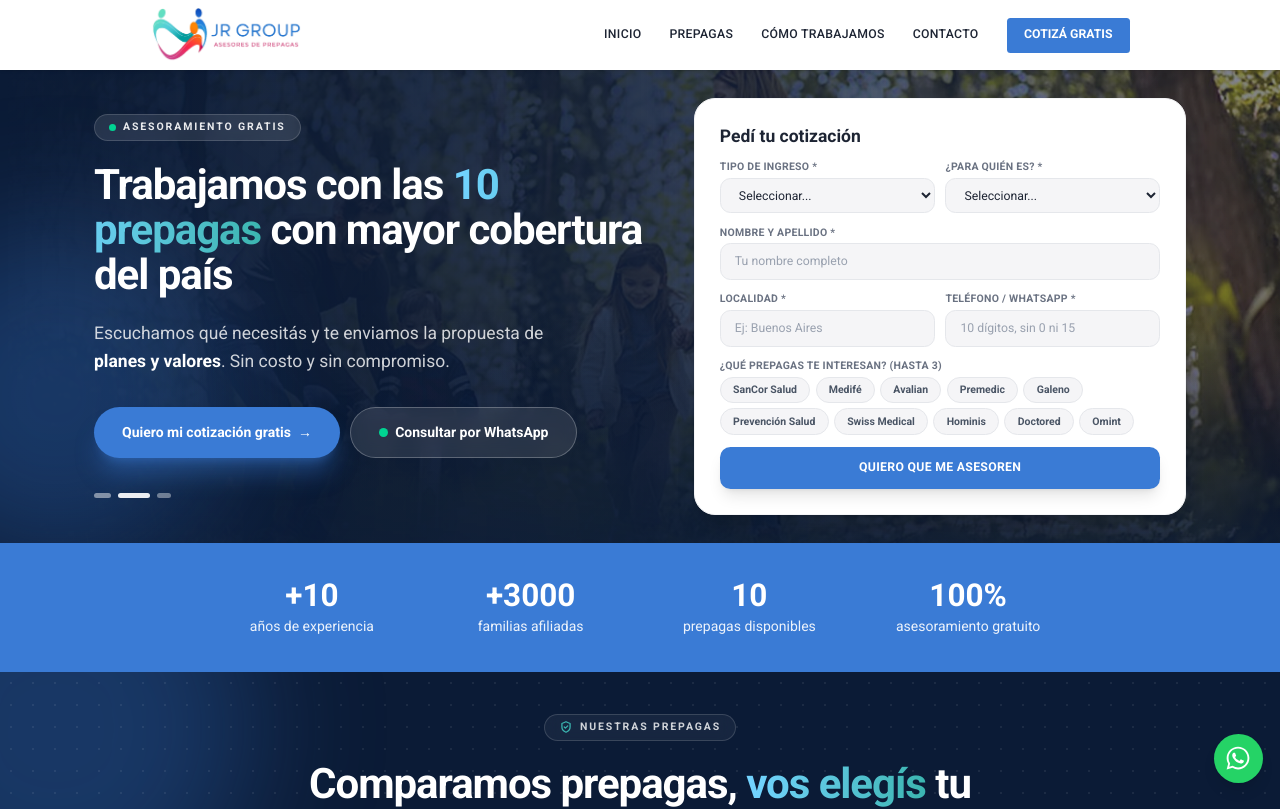
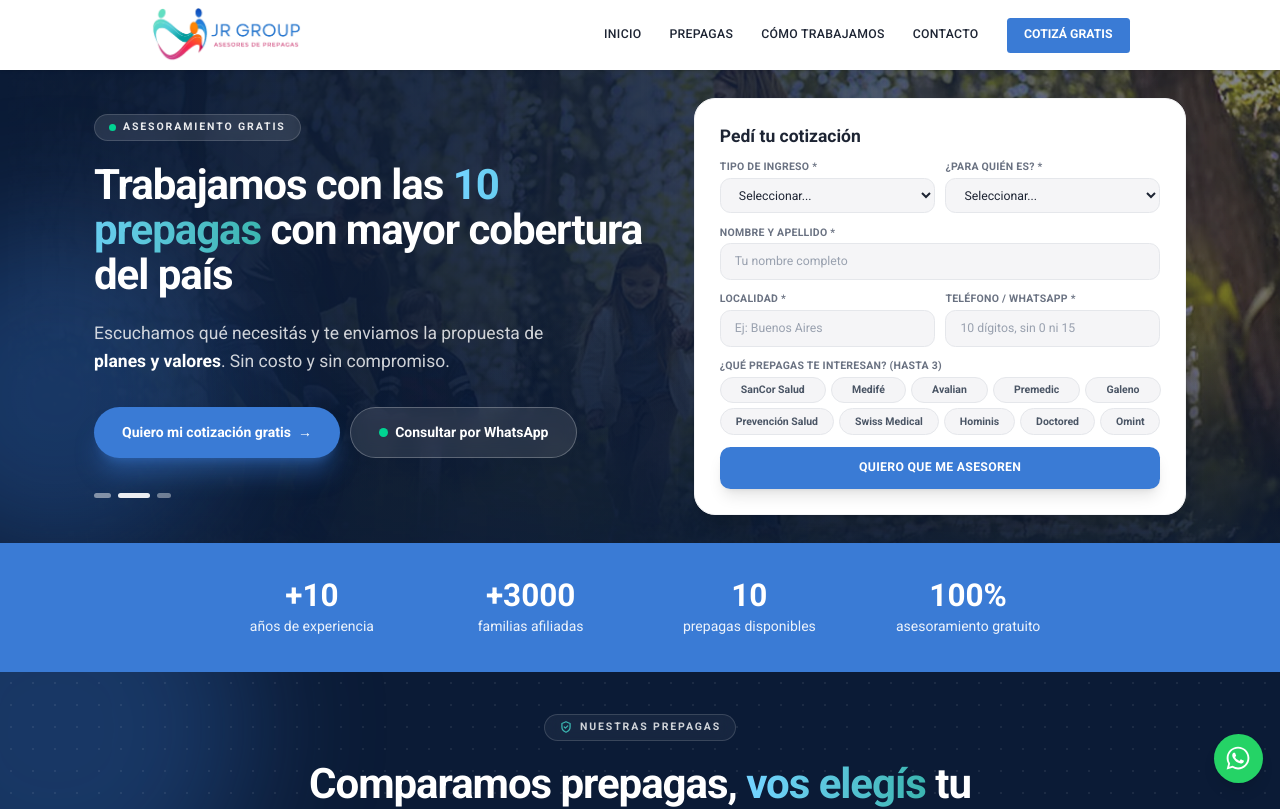
Before and after one commit to santiagofdmkt/jrgroup-web, a Next.js app: page / in a window 1280 px wide. Shown: the top 809 px of the page. Built offline with nearby package versions, Linux system fonts and the light colour scheme.

Commit message:
Prepagas del formulario en 2 filas

```diff
--- a/components/FormularioLead.tsx
+++ b/components/FormularioLead.tsx
@@ -138,8 +138,11 @@ export default function FormularioLead({ prepagaInicial = "", compacto = false }
       {/* Prepagas de interes: se pueden marcar varias */}
       <div>
         <label className={et}>{compacto ? "¿Qué prepagas te interesan? (hasta 3)" : "¿Qué prepagas te interesan? (podés elegir hasta 3)"}</label>
-        <div className={`flex flex-wrap ${compacto ? "gap-1.5" : "gap-2"}`}>
-          {prepagas.map((p) => {
+        {/* Botones en 2 filas de 5: cada boton se estira para que las filas queden parejas */}
+        <div className="space-y-1.5">
+          {[prepagas.slice(0, 5), prepagas.slice(5)].map((fila, n) => (
+            <div key={n} className="flex flex-wrap gap-1.5">
+              {fila.map((p) => {
                 const activa = elegidas.includes(p.nombre);
                 const bloqueada = !activa && elegidas.length >= MAX_PREPAGAS; // ya hay 3 marcadas
                 return (
@@ -149,7 +152,7 @@ export default function FormularioLead({ prepagaInicial = "", compacto = false }
                     onClick={() => alternar(p.nombre)}
                     aria-pressed={activa}
                     disabled={bloqueada}
-                className={`rounded-full border font-semibold transition ${compacto ? "px-3.5 py-1.5 text-xs" : "px-3.5 py-1.5 text-xs"} ${
+                    className={`flex-auto basis-[30%] whitespace-nowrap rounded-full sm:basis-auto border px-2 py-1.5 text-center text-xs font-semibold transition ${
                       activa
                         ? "cursor-pointer border-jr-azul bg-jr-azul text-white shadow-md shadow-jr-azul/25"
                         : bloqueada
@@ -162,6 +165,8 @@ export default function FormularioLead({ prepagaInicial = "", compacto = false }
                   </button>
                 );
               })}
+            </div>
+          ))}
         </div>
         {!compacto && (
           <span className="mt-1.5 block text-[11px] text-gray-400">Si no marcás ninguna, te recomendamos la que más te conviene.</span>
```
Lines whose indentation alone changed are shown as unchanged.
